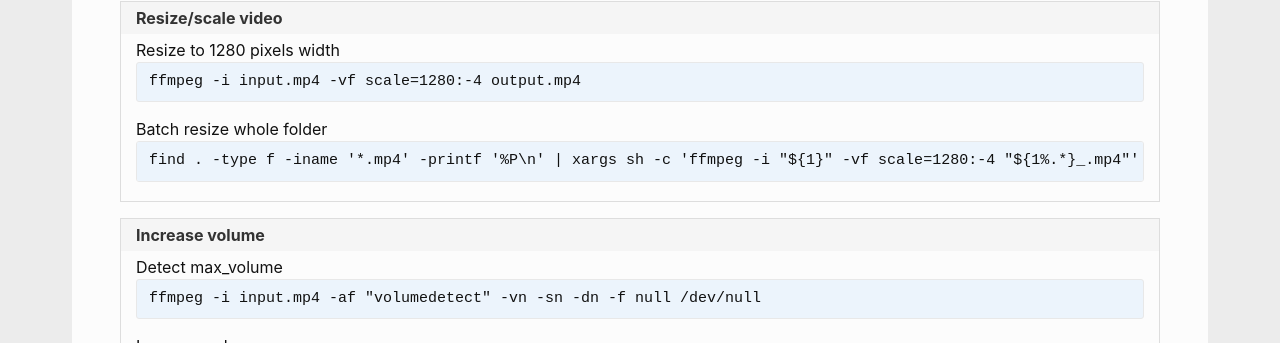
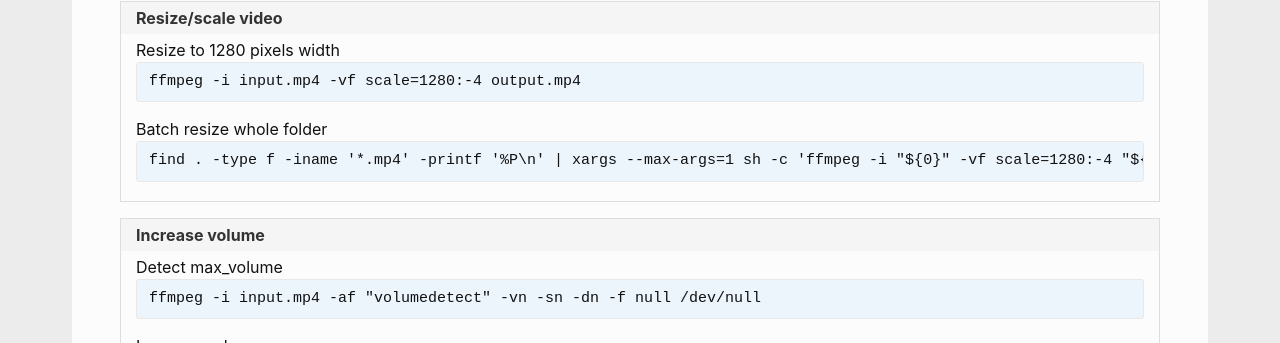
Before and after one commit to andreas-mausch/cheatsheets, a Jekyll site: the page built from _cheatsheets/ffmpeg.md, in a window 1280 px wide. Shown: the part 911-1254 px from the top of the page. Built offline with Jekyll 4.4.1, drawn with Linux system fonts in a browser that asks for light colours.

Commit message:
ffmpeg: Use max-args=1 for batch conversion

```diff
--- a/_cheatsheets/ffmpeg.md
+++ b/_cheatsheets/ffmpeg.md
@@ -19,7 +19,7 @@
   - name: Resize/scale video
     commands:
       Resize to 1280 pixels width: ffmpeg -i input.mp4 -vf scale=1280:-4 output.mp4
-      Batch resize whole folder: find . -type f -iname '*.mp4' -printf '%P\n' | xargs sh -c 'ffmpeg -i "${1}" -vf scale=1280:-4 "${1%.*}_.mp4"'
+      Batch resize whole folder: find . -type f -iname '*.mp4' -printf '%P\n' | xargs --max-args=1 sh -c 'ffmpeg -i "${0}" -vf scale=1280:-4 "${0%.*}_.mp4"'
   - name: Increase volume
     commands:
       Detect max_volume: ffmpeg -i input.mp4 -af "volumedetect" -vn -sn -dn -f null /dev/null
```
